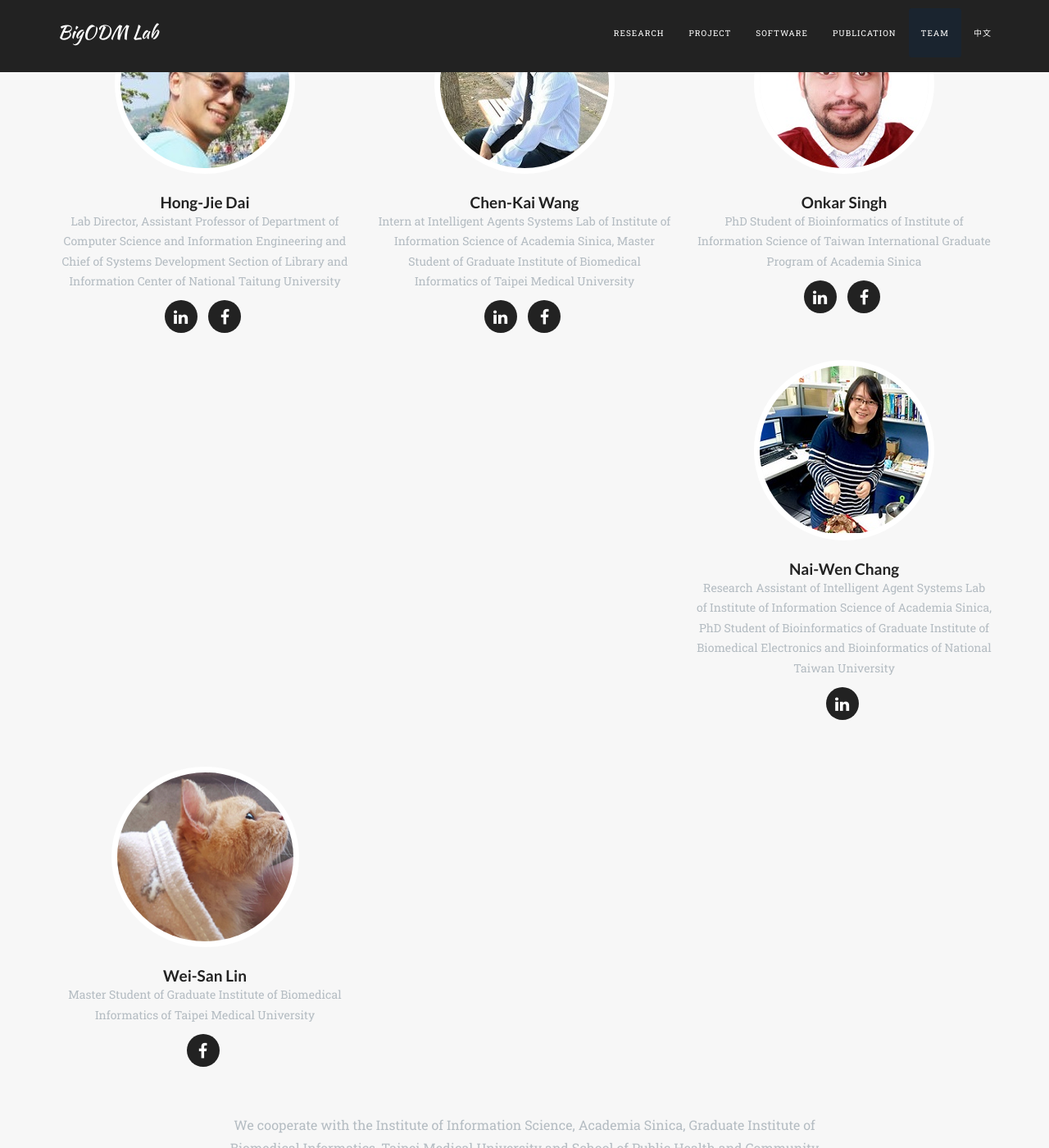
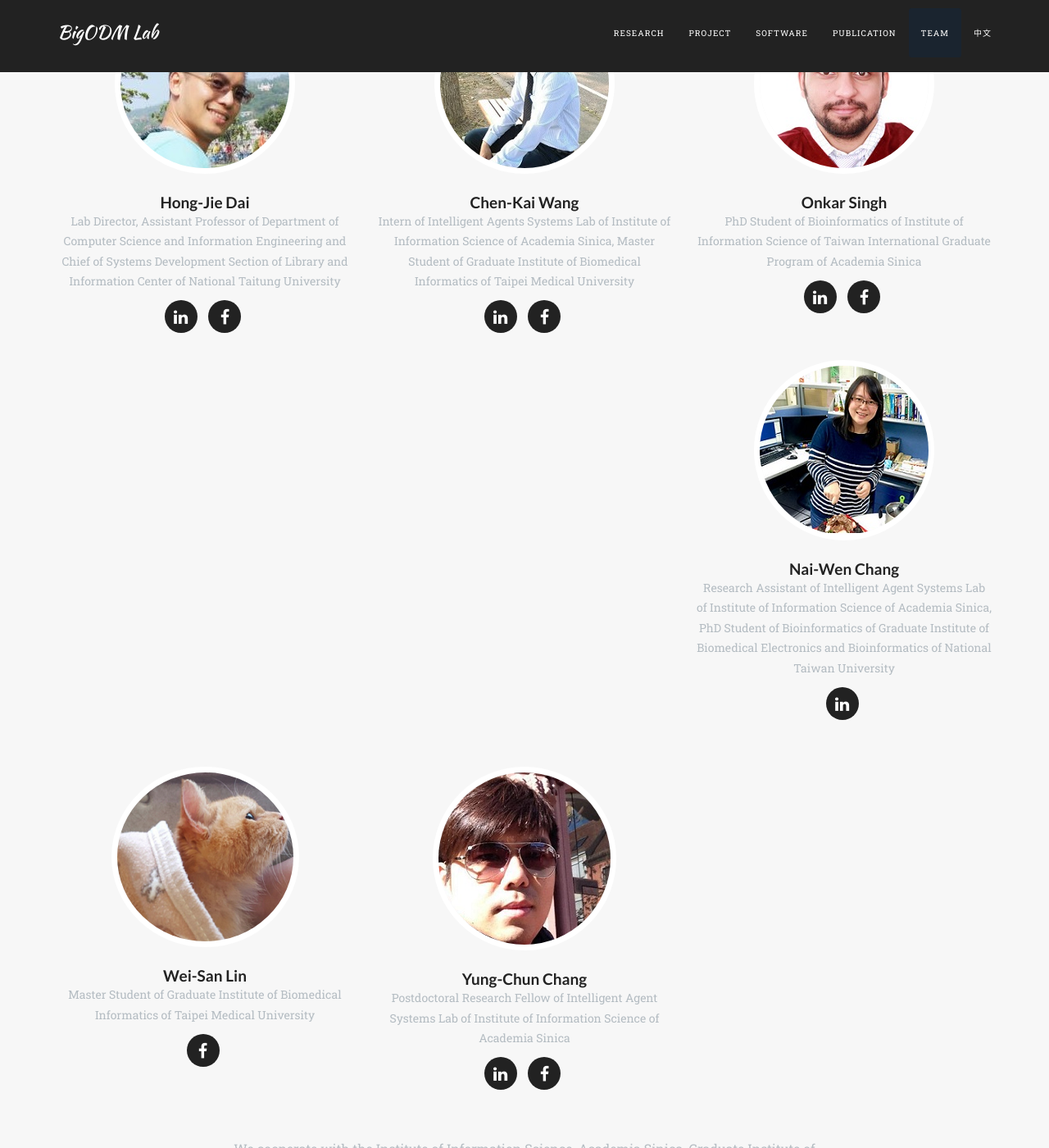
Before and after one commit to nkustislab/nkustislab.github.io, a Jekyll site: the page built from index.html, in a window 1280 px wide and 1400 px high, scrolled down 3761 px. Shown: the whole window at 82% size. Built offline with Jekyll 4.4.1, drawn with Linux system fonts in a browser that asks for light colours; nearby versions of some CDN libraries; some web fonts are replaced.

Commit message:
新增詠淳個人資料

```diff
--- a/_data/authors.yml
+++ b/_data/authors.yml
@@ -20,7 +20,7 @@ hjdai:
 
 xd150612:
   name: Chen-Kai Wang
-  position: Intern at Intelligent Agents Systems Lab of Institute of Information Science of Academia Sinica, Master Student of Graduate Institute of Biomedical Informatics of Taipei Medical University
+  position: Intern of Intelligent Agents Systems Lab of Institute of Information Science of Academia Sinica, Master Student of Graduate Institute of Biomedical Informatics of Taipei Medical University
   email: xd150612@gmail.com
   bio:
   avatar: team/2.jpg
@@ -85,3 +85,22 @@ weisan:
 #      url: #
 #    - title: google-plus
 #      url: #
+
+yungchun:
+  name: Yung-Chun Chang
+  email: changyc@iis.sinica.edu.tw
+  position: Postdoctoral Research Fellow of Intelligent Agent Systems Lab of Institute of Information Science of Academia Sinica
+  bio:
+  avatar: team/6.jpg
+  twitter:
+  google:
+    plus:
+  social:
+     - title: linkedin
+       url: https://www.linkedin.com/in/yung-chun-chang-3237103b
+     - title: facebook
+       url: https://www.facebook.com/yungchun.chang.3
+#    - title: twitter
+#      url: #
+#    - title: google-plus
+#      url: #
```
Also changed, not shown: images/team/6.jpg (added).
